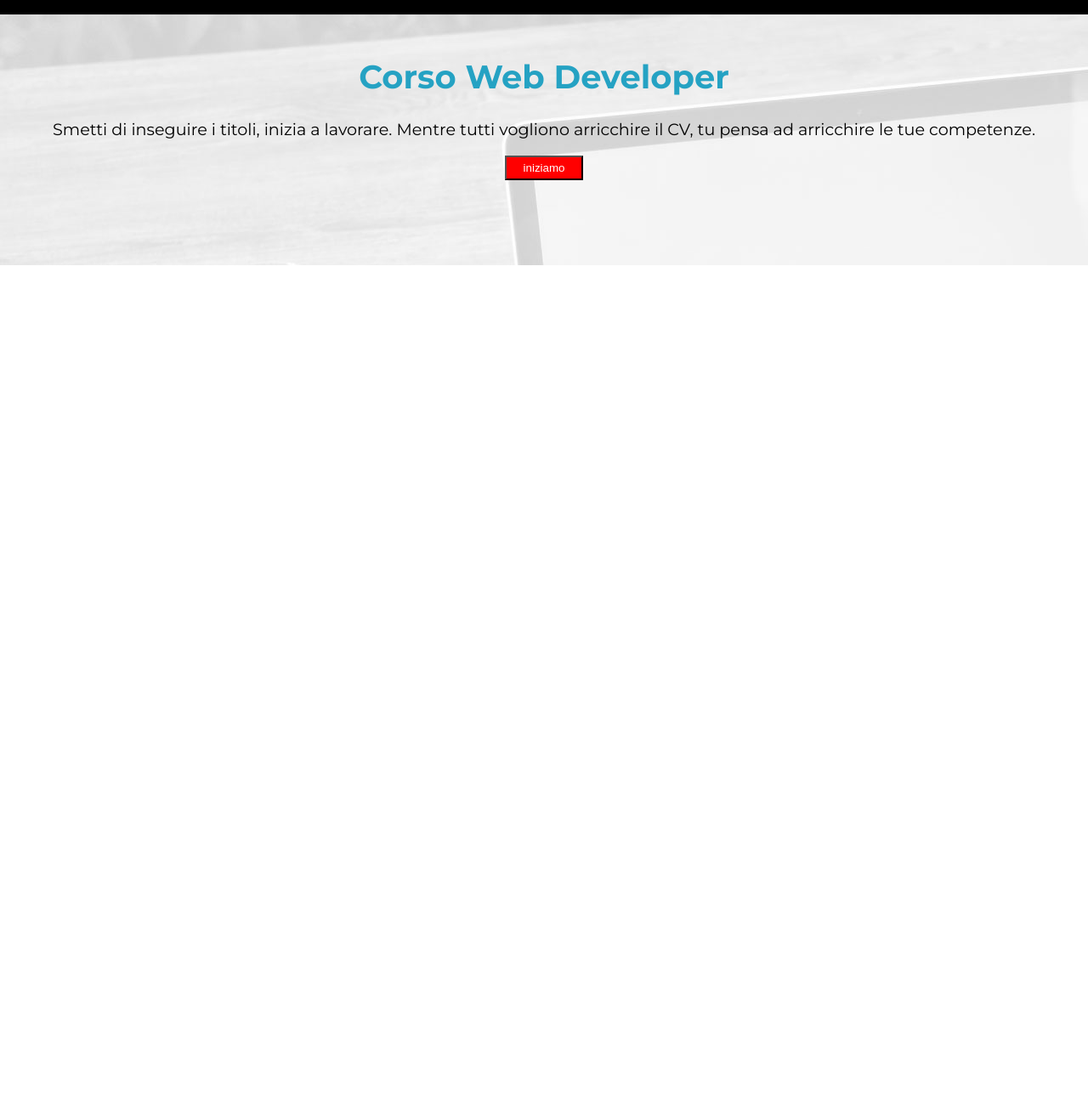
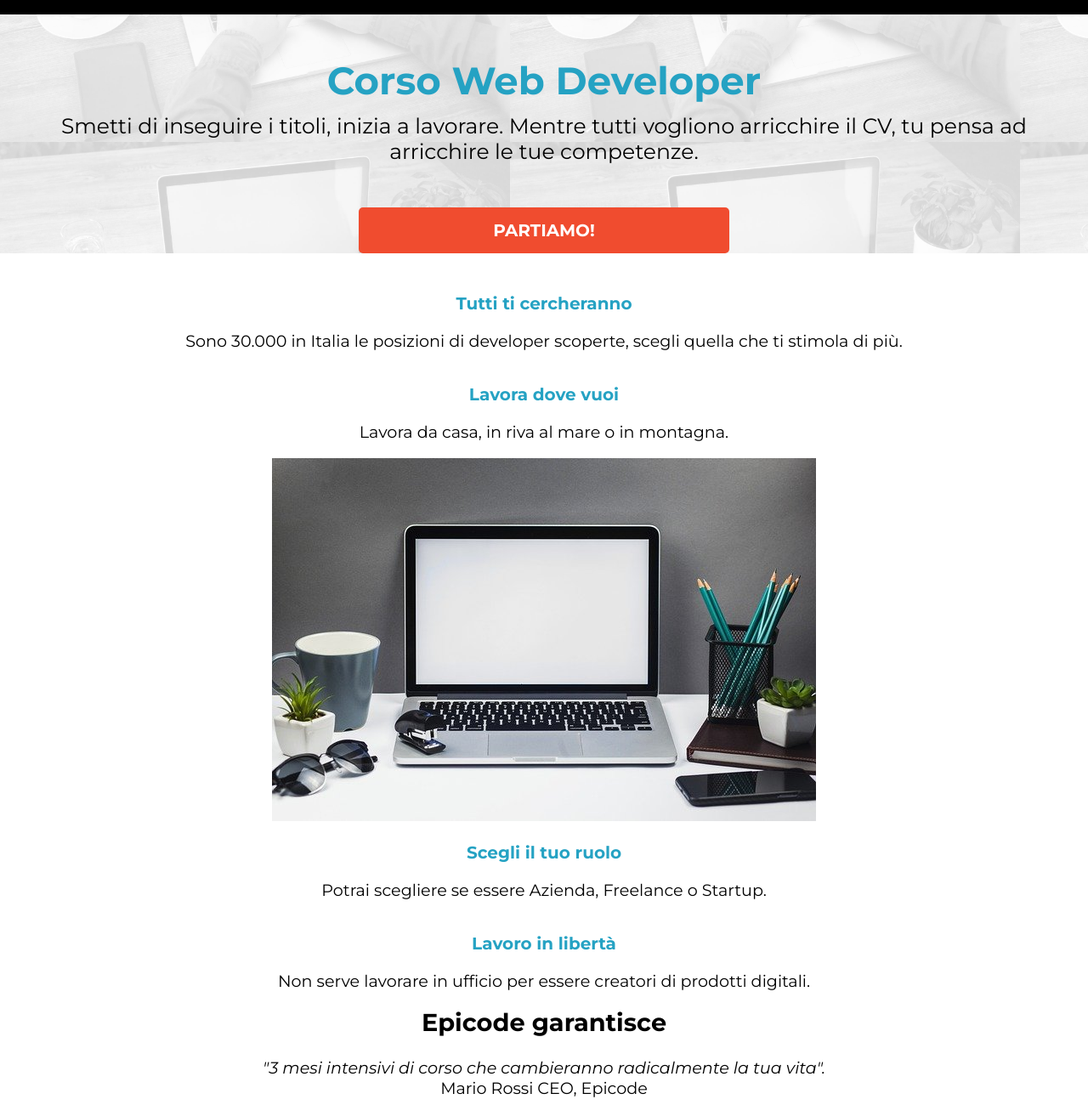
Before and after one commit to Pietroro98/progettoSettimana1, a plain HTML site: page index.html in a window 1280 px wide. Shown: the part 238-1538 px from the top of the page at 85% size. Before the commit the page ends 800 px from the top, so only its background shows below. Drawn offline with Linux system fonts and the light colour scheme.

Commit message:
progettoSettimana1

```diff
--- a/assets/css/style.css
+++ b/assets/css/style.css
@@ -1,37 +1,61 @@
 @import url("https://fonts.googleapis.com/css2?family=Montserrat:ital,wght@0,100..900;1,100..900&display=swap");
 
-
-*{
+* {
   margin-top: 0%;
   margin-left: 0%;
   margin-right: 0%;
   text-align: center;
 }
 
+main {
+  font-family: "Montserrat", sans-serif;
+  font-size: 1.2em;
+}
 
-main{
-    font-family: "Montserrat", sans-serif;
-    font-size: 1.2em
-}
-h1{
-    background-image: url(../img/banner.jpg);
+h1 {
   color: #25a2c3;
   padding-top: 50px;
+  font-size: 45px;
+  margin-bottom: 10px;
+
 }
 
-header{
+h3 {
+  color: #25a2c3;
+  font-size: 20px;
+  padding-top: 20px;
+}
+
+header {
   background-color: black;
   padding: 8%;
 }
+
 .banner{
   background-image: url(../img/banner.jpg);
-    padding-bottom: 100px;
+  background-size: 600px;
+  background-position-y: 550px;
+  background-position-x: 600px;
+  background-attachment: fixed;
+  font-size: 30pxpx;
 }
-button{
+.banner p{
+    font-size: 25px;
+    padding: 50px;
+    margin: px;
+    padding-top: 1px;
+    margin-bottom: 1px;
+}
+
+h4 {
+  font-size: 20px;
+  font-weight: bold;
+  background-color: #f04c2f;
   color: white;
-    background-color: red;
-    padding: 5px;
-    padding-left: 20px;
-    padding-right: 20px;
-    margin: 0;
+  border-radius: 5px;
+  margin-left: 33%;
+  margin-right: 33%;
+  padding: 10px;
+  padding-top: 15px;
+  padding-bottom: 15px;
 }
--- a/index.html
+++ b/index.html
@@ -18,10 +18,56 @@
     </header>
 
     <main>
-      <div class="banner">
-        <h1>Corso Web Developer</h1>
-        <p>Smetti di inseguire i titoli, inizia a lavorare. Mentre tutti vogliono arricchire il CV, tu pensa ad arricchire le tue competenze.</p>
-        <button class="button">iniziamo</button>
+      <section>
+        <div class="banner">
+          <h1>Corso Web Developer</h1>
+          <p>
+            Smetti di inseguire i titoli, inizia a lavorare. Mentre tutti
+            vogliono arricchire il CV, tu pensa ad arricchire le tue competenze.
+          </p>
+          <h4>PARTIAMO!</h4>
+        </div>
+      </section>
+
+      <div>
+        <h3>Tutti ti cercheranno</h3>
+        <p>
+          Sono 30.000 in Italia le posizioni di developer scoperte, scegli
+          quella che ti stimola di più.
+        </p>
+      </div>
+
+      <div>
+        <h3>Lavora dove vuoi</h3>
+        <p>Lavora da casa, in riva al mare o in montagna.</p>
+      </div>
+
+      <div class="cerchio">
+        <img src="assets/img/foto1.jpg" />
+      </div>
+
+      <div>
+        <h3>Scegli il tuo ruolo</h3>
+        <p>Potrai scegliere se essere Azienda, Freelance o Startup.</p>
+      </div>
+
+      <div>
+        <h3>Lavoro in libertà</h3>
+        <p>
+          Non serve lavorare in ufficio per essere creatori di prodotti
+          digitali.
+        </p>
+      </div>
+      <div>
+        <h2>Epicode garantisce</h2>
+
+        <em
+          >"3 mesi intensivi di corso che cambieranno radicalmente la tua
+          vita".</em
+        >
+        <figcaption class="centro figcaption">
+          Mario Rossi CEO, Epicode
+        </figcaption>
       </div>
     </main>
   </body>
```
Lines whose indentation alone changed are shown as unchanged.
